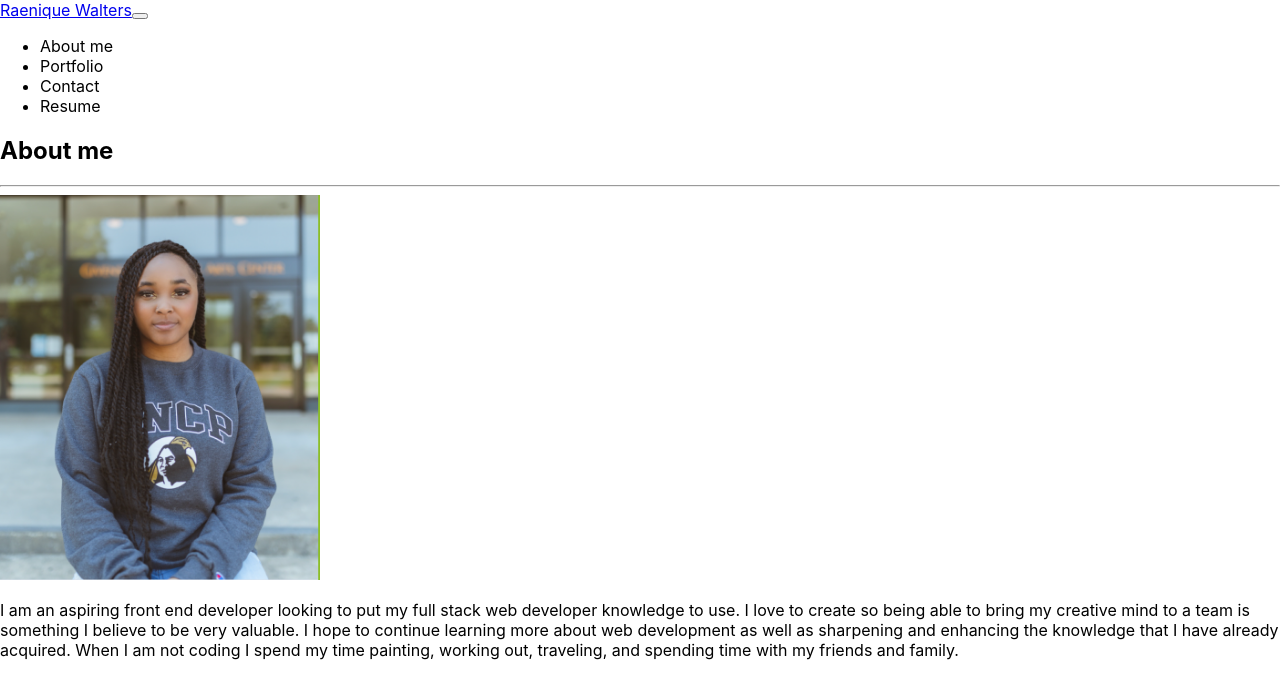
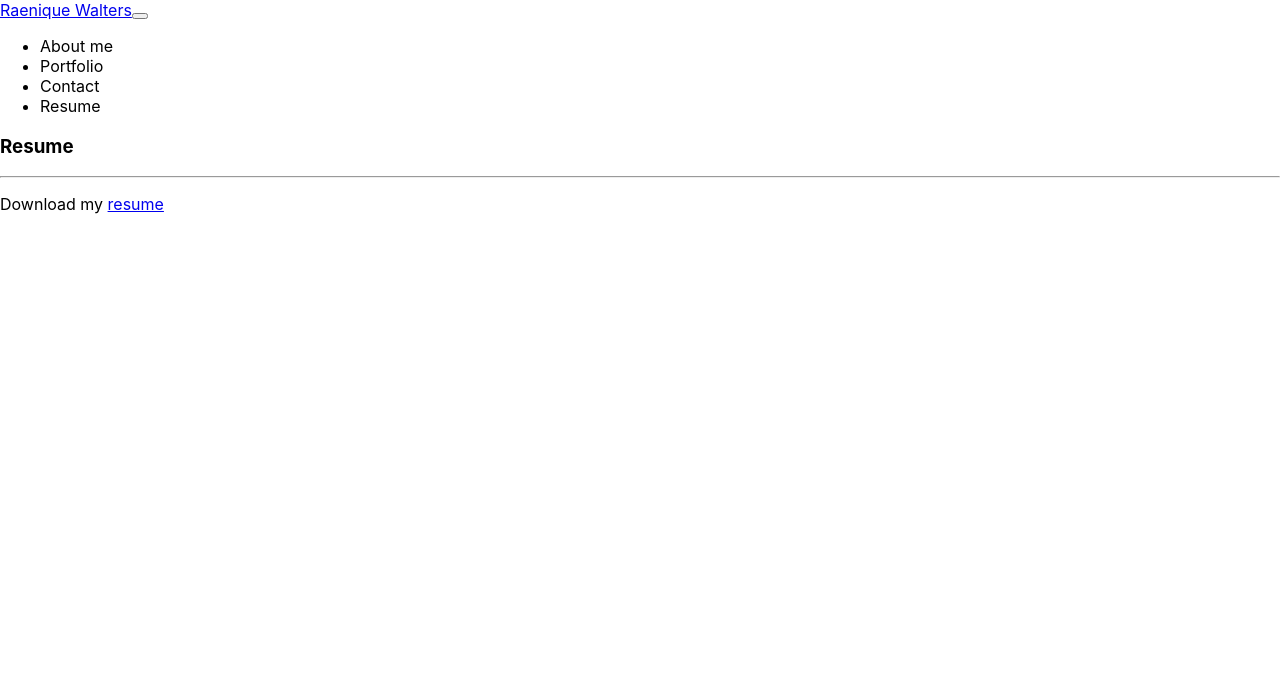
Before and after one commit to Raenique27/portfolio, a React (Create React App) app: page / in a window 1280 px wide. Both pictures are taken after a click on the element "Resume". Shown: the top 698 px of the page. Built offline with nearby package versions, Linux system fonts and the light colour scheme.

Commit message:
set up Resume component

```diff
--- a/src/components/Contact/index.js
+++ b/src/components/Contact/index.js
@@ -1,5 +1,4 @@
 import React, { useState } from 'react';
-import { unstable_renderSubtreeIntoContainer } from 'react-dom';
 import { capitalizeFirstLetter } from '../../utils/helpers';
 import { validateEmail } from '../../utils/helpers';
 
--- a/src/components/Pages/index.js
+++ b/src/components/Pages/index.js
@@ -2,6 +2,8 @@ import React from 'react';
 import About from '../About';
 import Portfolio from '../Portfolio';
 import Content from '../Content';
+import Contact from '../Contact';
+import Resume from '../Resume';
 
 function Pages({currentPage}) {
     const showPage = () => {
@@ -10,6 +12,10 @@ function Pages({currentPage}) {
                 return <About/>;
             case 'portfolio':
                 return <Portfolio/>;
+            case 'contact':
+                return <Contact/>;
+            case 'resume':
+                return <Resume />;
             default:
                 return <About/>;
         }
--- /dev/null
+++ b/src/components/Resume/index.js
@@ -0,0 +1,29 @@
+import React, {useState} from 'react';
+import { capitalizeFirstLetter } from '../../utils/helpers';
+import resume from '../../assets/images/resume/raeniqueResume.pdf';
+
+function Resume() {
+    const [portfolioPages] = useState([
+        {
+            name: 'resume'
+        }
+    ]);
+    const [currentPage] = useState(portfolioPages[0]);
+    return (
+        <section>
+            <div>
+                <div>
+                    <div>
+                        <h1>{capitalizeFirstLetter(currentPage.name)}</h1>
+                        <hr/>
+                        <p>
+                            Download my <a href={resume} download>resume</a>
+                        </p>
+                    </div>
+                </div>
+            </div>
+        </section>
+    );
+}
+
+export default Resume;
```
Also changed, not shown: 1 other file (tests, documents, lock files or other folders).
